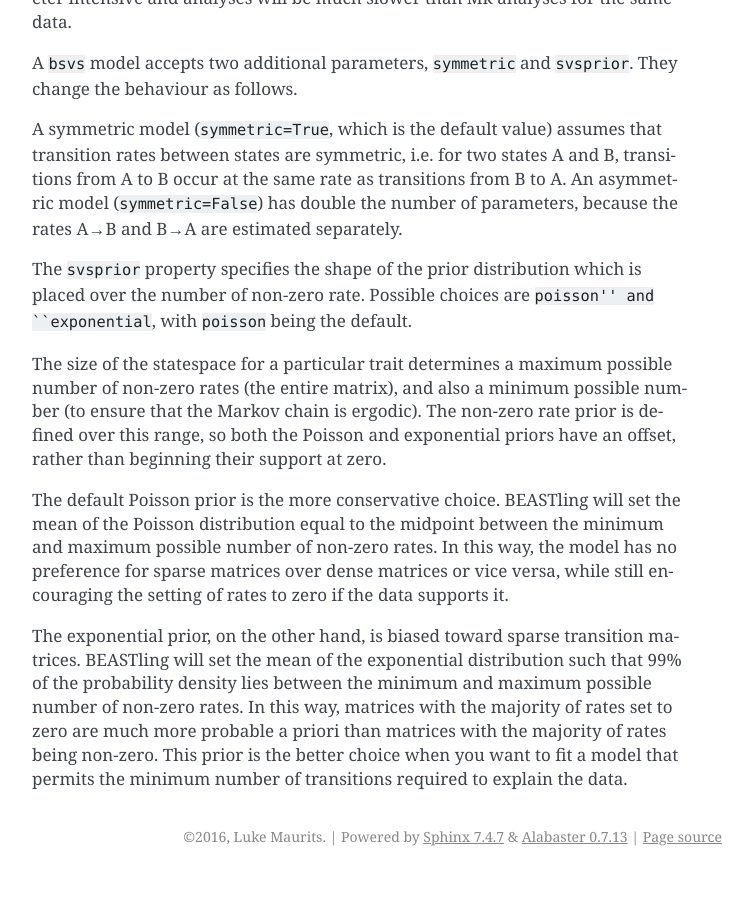
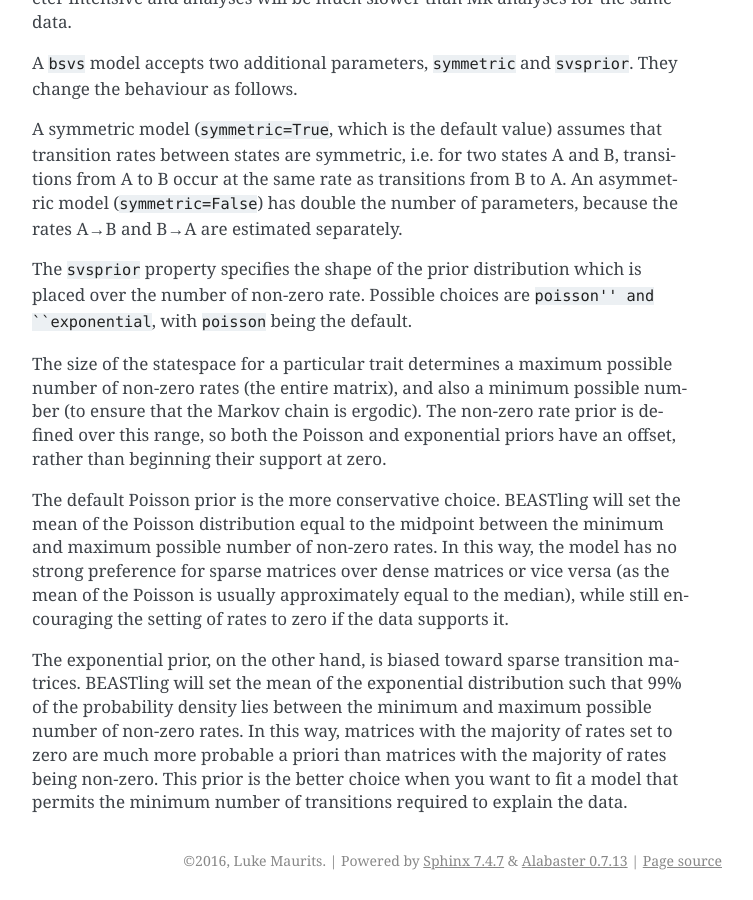
Before and after one commit to lmaurits/BEASTling, a Sphinx documentation site: the page built from docs/substitution.rst, in a window 1280 px wide and 900 px high, scrolled down 1260 px. Shown: the whole window, without its empty margins (388-1141 px from the left). Built offline with Sphinx 7.4.7, drawn with Linux system fonts in a browser that asks for light colours; before the commit the page ends 2136 px from its top, so only the background shows below that.

Commit message:
Clarified the BSVS Poisson prior situation a little more: there is not *no* preference for sparse or dense, but it is a weak preference.

```diff
--- a/docs/substitution.rst
+++ b/docs/substitution.rst
@@ -38,6 +38,6 @@ The ``svsprior`` property specifies the shape of the prior distribution which is
 
 The size of the statespace for a particular trait determines a maximum possible number of non-zero rates (the entire matrix), and also a minimum possible number (to ensure that the Markov chain is ergodic).  The non-zero rate prior is defined over this range, so both the Poisson and exponential priors have an offset, rather than beginning their support at zero.
 
-The default Poisson prior is the more conservative choice.  BEASTling will set the mean of the Poisson distribution equal to the midpoint between the minimum and maximum possible number of non-zero rates.  In this way, the model has no preference for sparse matrices over dense matrices or vice versa, while still encouraging the setting of rates to zero if the data supports it.
+The default Poisson prior is the more conservative choice.  BEASTling will set the mean of the Poisson distribution equal to the midpoint between the minimum and maximum possible number of non-zero rates.  In this way, the model has no strong preference for sparse matrices over dense matrices or vice versa (as the mean of the Poisson is usually approximately equal to the median), while still encouraging the setting of rates to zero if the data supports it.
 
 The exponential prior, on the other hand, is biased toward sparse transition matrices.  BEASTling will set the mean of the exponential distribution such that 99% of the probability density lies between the minimum and maximum possible number of non-zero rates.  In this way, matrices with the majority of rates set to zero are much more probable a priori than matrices with the majority of rates being non-zero.  This prior is the better choice when you want to fit a model that permits the minimum number of transitions required to explain the data.
```
